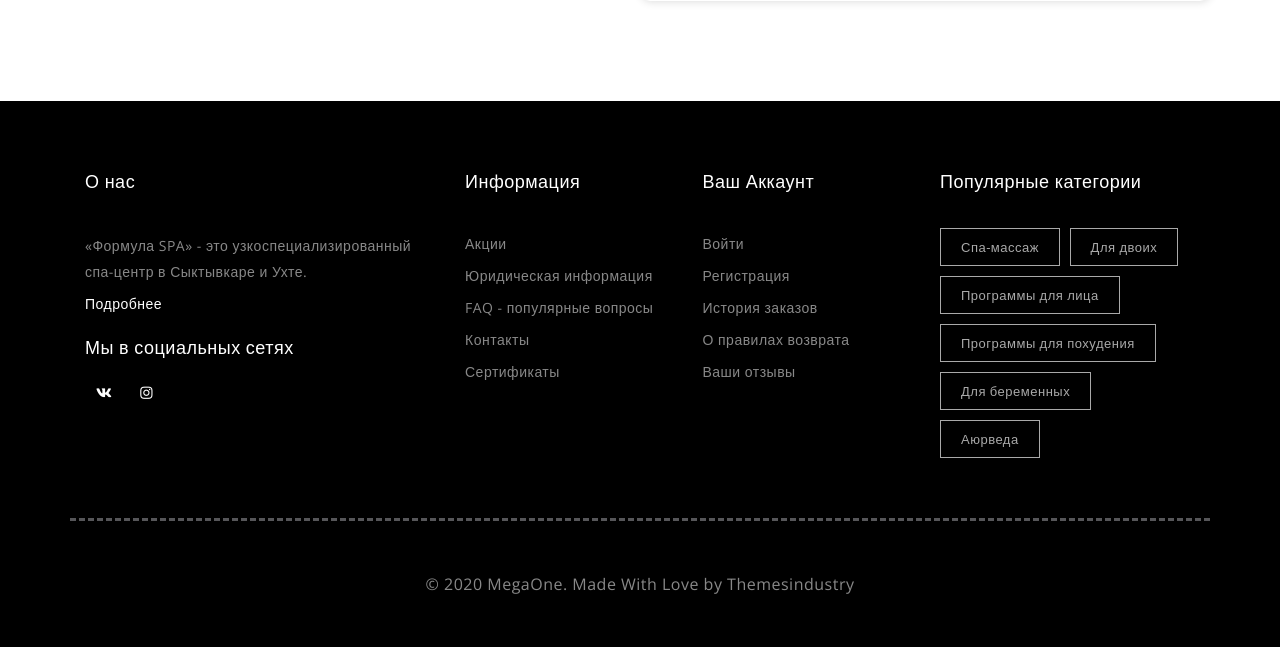
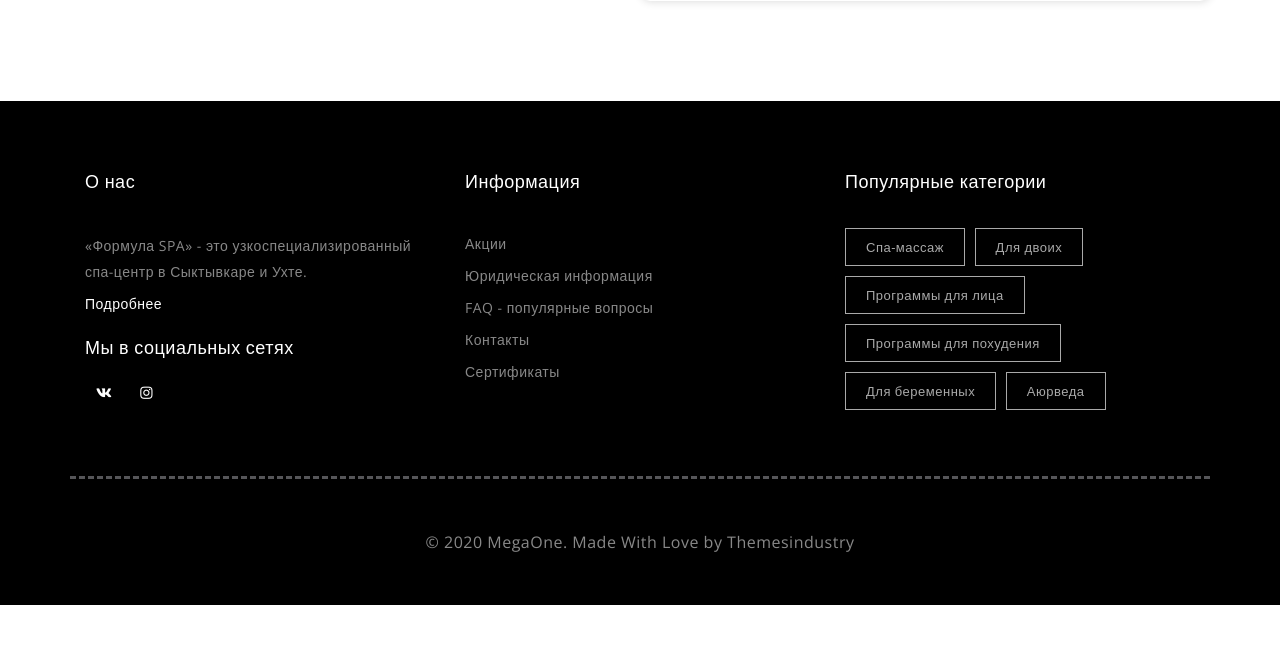
Before and after one commit to MokkoFm/formula-spa-django, a Django app: page /contact/ in a window 1280 px wide. Shown: the part 1189-1836 px from the top of the page. After the commit the page ends 1794 px from the top, so only its background shows below. Run offline with Django 3.2, Linux system fonts and the light colour scheme; data that the repository does not hold is empty; parts of the project's set-up code (start-up, migrations or seed data) failed here and were passed over; some libraries are stand-ins or nearby versions; some web fonts are replaced.

Commit message:
change footer

```diff
--- a/spaweb/templates/base.html
+++ b/spaweb/templates/base.html
@@ -420,9 +420,7 @@
                     </ul>
                 </div>
             </div>
-            <div class="col-sm-12 col-lg-5 f-sec2 ">
-                <div class="row">
-                    <div class="col-12 col-md-6">
+            <div class="col-sm-12 col-lg-4 f-sec2">
                 <h4 class="text-center text-md-left">Информация</h4>
                 <ul class="text-center text-md-left">
                     <li><a href="{% url 'promo' %}">Акции</a></li>
@@ -432,19 +430,7 @@
                     <li><a href="#">Сертификаты</a></li>
                 </ul>
             </div>
-                    <div class="col-12 col-md-6">
-                        <h4 class="text-center text-md-left">Ваш Аккаунт</h4>
-                        <ul class="text-center text-md-left">
-                            <li><a href="#">Войти</a></li>
-                            <li><a href="#">Регистрация</a></li>
-                            <li><a href="#">История заказов</a></li>
-                            <li><a href="#">О правилах возврата</a></li>
-                            <li><a href="#">Ваши отзывы</a></li>
-                        </ul>
-                    </div>
-                </div>
-            </div>
-            <div class="col-sm-12 col-lg-3 f-sec3  text-center text-lg-left">
+            <div class="col-sm-12 col-lg-4 f-sec3  text-center text-lg-left">
                 <h4>Популярные категории</h4>
                 <div class="foot-tag-list">
                     <span>Спа-массаж</span>
```
Lines whose indentation alone changed are shown as unchanged.
